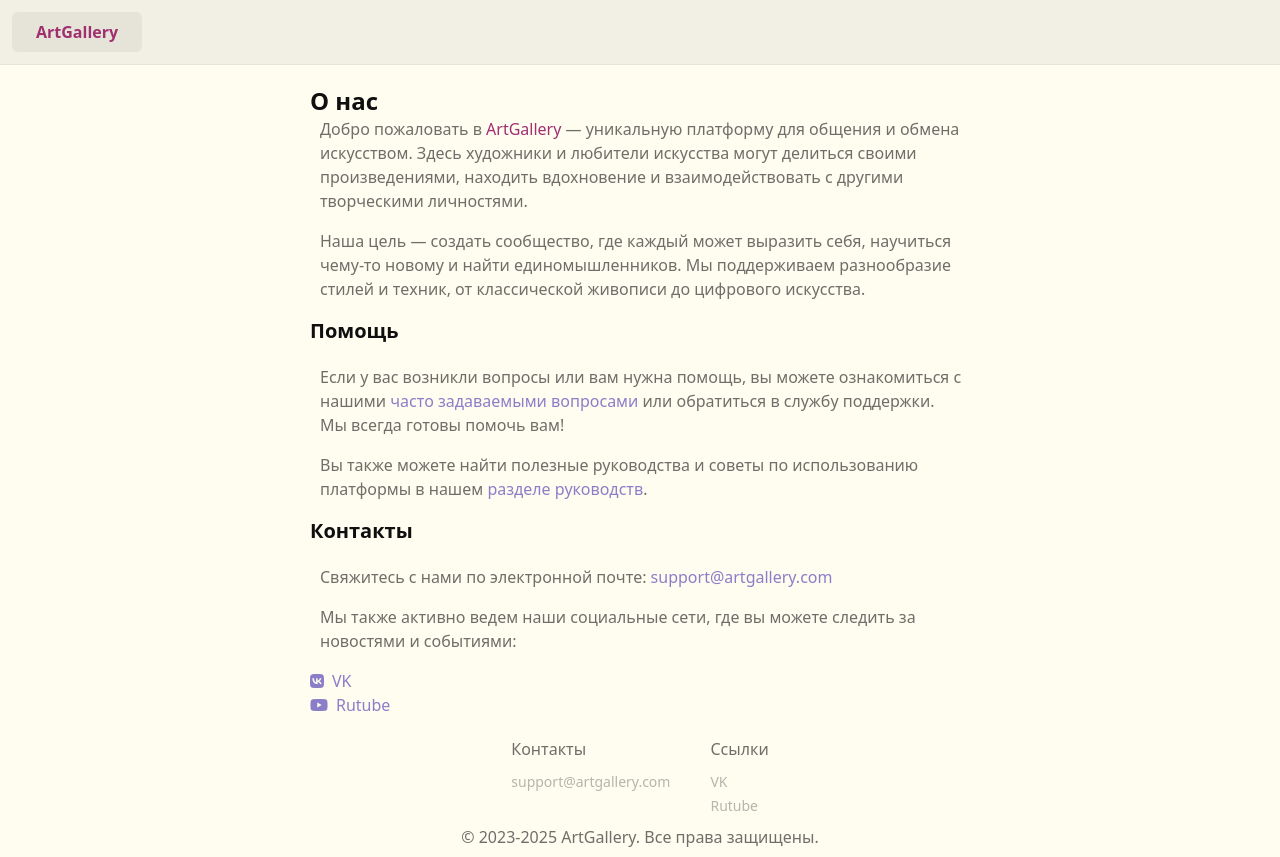
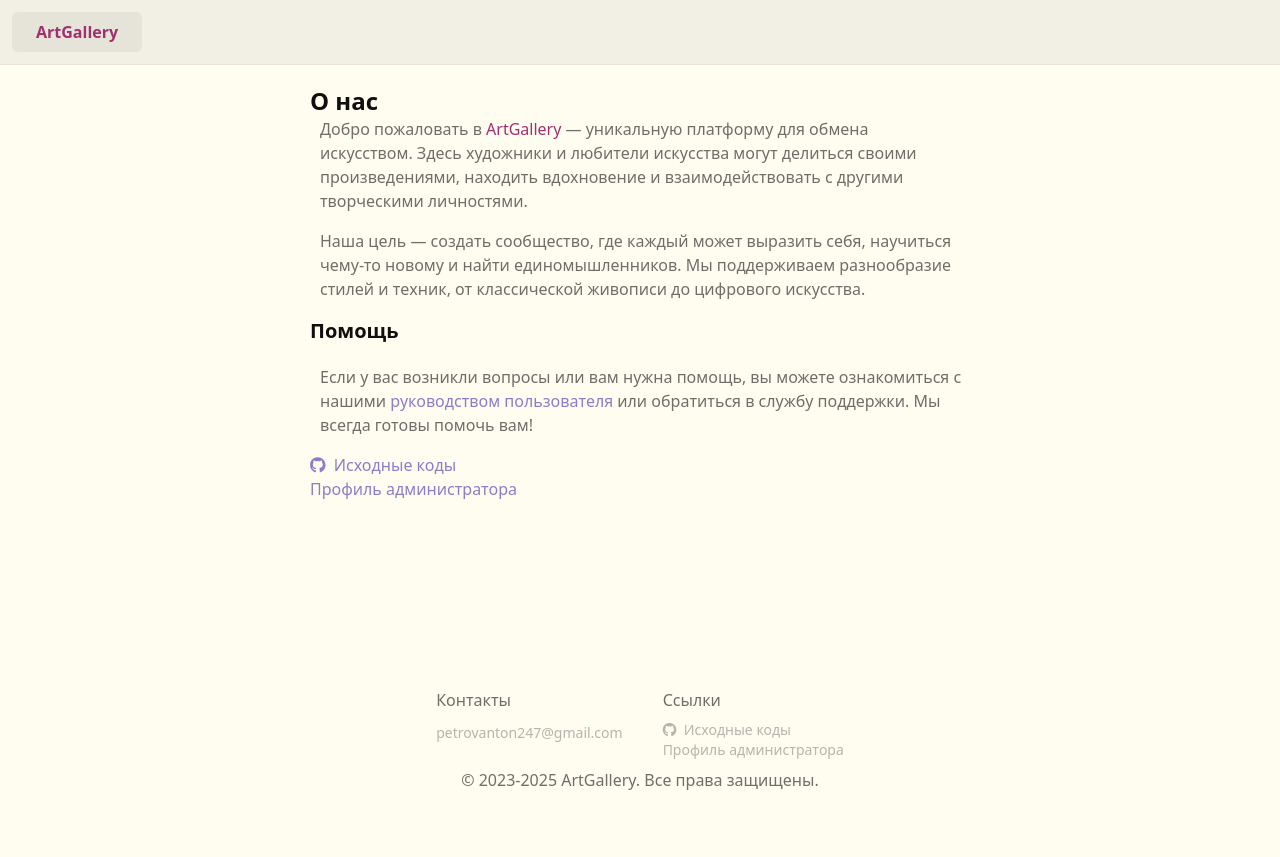
Before and after one commit to Katy248/art-gallery, a Vue app in the folder client/: page /about in a window 1280 px wide. After the commit the page ends 800 px from the top, so only its background shows below. Built offline with nearby package versions, Linux system fonts and the light colour scheme.

Commit message:
Update links

```diff
--- a/client/src/components/ChangesList.vue
+++ b/client/src/components/ChangesList.vue
@@ -1,20 +1,17 @@
 <script setup>
 import { ref } from "vue";
 import { Dialog, DialogPanel, TransitionRoot } from "@headlessui/vue";
-const changelogs = [
-    { title: "Версия 0.0.3", changes: ["Добавлено описание пользователя", "Добавлено изменение текста публикации", "Исправлена проблема при создании публикации"] },
-    { title: "Версия 0.0.2", changes: ["Добавлено удаление постов", "Добавлена роль администратора", "Добавлено отображение времени публикации (не только даты)"] },
-];
-
+import { CHANGELOGS } from "../data";
+const lastChange = ref(CHANGELOGS.filter((change) => !change.preview)[0]);
 const showModal = ref(false);
 </script>
 <template>
     <div class="bg-bg-2 p-4 rounded-lg flex flex-col gap-6">
         <h2 class="text-lg font-bold">Список изменений:</h2>
         <div class="flex flex-col gap-3">
-            <h3 class="font-bold mb-2"><i class="fa-solid fa-code-commit"></i> {{ changelogs[0].title }}</h3>
+            <h3 class="font-bold mb-2"><i class="fa-solid fa-code-commit"></i> {{ lastChange.title }}</h3>
             <ul>
-                <li v-for="change in changelogs[0].changes" :key="change" class="ps-2">• {{ change }}</li>
+                <li v-for="change in lastChange.changes" :key="change" class="ps-2">• {{ change }}</li>
             </ul>
         </div>
 
@@ -26,8 +23,11 @@ const showModal = ref(false);
                         <div class="bg-bg-2 p-8 rounded-lg flex flex-col gap-6 border-ui border">
                             <h2 class="text-lg font-bold">Список изменений:</h2>
                             <ul class="flex flex-col gap-3">
-                                <li v-for="version in changelogs" :key="version.title">
-                                    <h3 class="font-bold mb-2"><i class="fa-solid fa-code-commit"></i> {{ version.title }}</h3>
+                                <li v-for="version in CHANGELOGS" :key="version.title">
+                                    <h3 class="font-bold mb-2">
+                                        <i class="fa-solid fa-code-commit"></i> {{ version.title }}
+                                        <span v-if="version.preview" class="text-tx-2 font-normal">preview</span>
+                                    </h3>
                                     <ul>
                                         <li v-for="change in version.changes" :key="change" class="ps-2">• {{ change }}</li>
                                     </ul>
--- a/client/src/components/TheFooter.vue
+++ b/client/src/components/TheFooter.vue
@@ -1,5 +1,6 @@
 <script setup>
 import { ref } from "vue";
+import { CONTACTS, LINKS } from "../data";
 const currentYear = ref(new Date());
 </script>
 <template>
@@ -7,13 +8,24 @@ const currentYear = ref(new Date());
         <div class="flex gap-10 px-20 justify-center">
             <section>
                 <h5>Контакты</h5>
-                <a class="item" href="mailto:support@artgallery.com">support@artgallery.com</a>
+                <ul>
+                    <li v-for="contact in CONTACTS">
+                        <a class="item" :href="contact.url" target="_blank" :title="contact.name">
+                            <span v-if="contact.email">{{ contact.email }}</span>
+                            <span v-else>{{ contact.name }}</span>
+                        </a>
+                    </li>
+                </ul>
             </section>
             <section>
                 <h5>Ссылки</h5>
                 <ul>
-                    <li><a class="item" href="https://vk.com/artgallery" target="_blank">VK</a></li>
-                    <li><a class="item" href="https://rutube.ru/artgallery" target="_blank">Rutube</a></li>
+                    <li v-for="link in LINKS" class="item">
+                        <a :href="link.url" target="_blank">
+                            <i v-if="link.icon" :class="link.icon" class="me-1"></i>
+                            {{ link.name }}</a
+                        >
+                    </li>
                 </ul>
             </section>
         </div>
--- /dev/null
+++ b/client/src/data/index.js
@@ -0,0 +1,12 @@
+const CONTACTS = [{ name: "Почта автора", email: "petrovanton247@gmail.com", url: "mailto:petrovanton247@gmail.com" }];
+const LINKS = [
+    { name: "Исходные коды", url: "https://gitlab.com/side-projects133505/art-gallery", icon: "fab fa-github" },
+    { name: "Профиль администратора", url: "http://80.74.25.113:5173/user/1" },
+];
+const CHANGELOGS = [
+    { title: "Версия 0.0.4", preview: true, changes: ["Обновлено руководство", "Обновлены ссылки"] },
+    { title: "Версия 0.0.3", changes: ["Добавлено описание пользователя", "Добавлено изменение текста публикации", "Исправлена проблема при создании публикации"] },
+    { title: "Версия 0.0.2", changes: ["Добавлено удаление постов", "Добавлена роль администратора", "Добавлено отображение времени публикации (не только даты)"] },
+];
+
+export { CONTACTS, LINKS, CHANGELOGS };
--- a/client/src/views/AboutView.vue
+++ b/client/src/views/AboutView.vue
@@ -1,12 +1,13 @@
 <script setup>
 import { RouterLink } from "vue-router";
+import { LINKS } from "../data";
 </script>
 <template>
     <section class="plain-text">
         <h2>О нас</h2>
         <p>
-            Добро пожаловать в <span class="site-name">ArtGallery</span> — уникальную платформу для общения и обмена искусством. Здесь художники и любители искусства могут делиться своими
-            произведениями, находить вдохновение и взаимодействовать с другими творческими личностями.
+            Добро пожаловать в <span class="site-name">ArtGallery</span> — уникальную платформу для обмена искусством. Здесь художники и любители искусства могут делиться своими произведениями,
+            находить вдохновение и взаимодействовать с другими творческими личностями.
         </p>
         <p>
             Наша цель — создать сообщество, где каждый может выразить себя, научиться чему-то новому и найти единомышленников. Мы поддерживаем разнообразие стилей и техник, от классической живописи до
@@ -15,24 +16,26 @@ import { RouterLink } from "vue-router";
 
         <h3>Помощь</h3>
         <p>
-            Если у вас возникли вопросы или вам нужна помощь, вы можете ознакомиться с нашими <RouterLink to="/help">часто задаваемыми вопросами</RouterLink> или обратиться в службу поддержки. Мы
-            всегда готовы помочь вам!
-        </p>
-        <p>
-            Вы также можете найти полезные руководства и советы по использованию платформы в нашем
-            <RouterLink to="/help">разделе руководств</RouterLink>.
+            Если у вас возникли вопросы или вам нужна помощь, вы можете ознакомиться с нашими <RouterLink to="/help">руководством пользователя</RouterLink> или обратиться в службу поддержки. Мы всегда
+            готовы помочь вам!
         </p>
 
-        <h3>Контакты</h3>
+        <!-- <h3>Контакты</h3>
         <p>Свяжитесь с нами по электронной почте: <a href="mailto:support@artgallery.com">support@artgallery.com</a></p>
-        <p>Мы также активно ведем наши социальные сети, где вы можете следить за новостями и событиями:</p>
+        <p>Мы также активно ведем наши социальные сети, где вы можете следить за новостями и событиями:</p> -->
         <ul>
-            <li>
+            <li v-for="link in LINKS">
+                <a :href="link.url" target="_blank">
+                    <i v-if="link.icon" :class="link.icon" class="me-1"></i>
+                    {{ link.name }}</a
+                >
+            </li>
+            <!-- <li>
                 <a href="https://vk.com/artgallery" target="_blank"><i class="fab fa-vk pr-2"></i>VK</a>
             </li>
             <li>
                 <a href="https://rutube.ru/artgallery" target="_blank"><i class="fab fa-youtube pr-2"></i>Rutube</a>
-            </li>
+            </li> -->
         </ul>
     </section>
 </template>
--- a/client/src/views/HelpView.vue
+++ b/client/src/views/HelpView.vue
@@ -11,13 +11,19 @@ const siteName = "ArtGallery";
             >! Мы рады видеть вас здесь. Этот гайд поможет вам разобраться, как пользоваться нашим сайтом для обмена изображениями и общения.
         </p>
 
+        <h3>0. Навигация</h3>
+        <p>
+            Навигация на сайте происходит с помощью меню в левой верхней части страницы. Нажмите на кнопку с названием сайта и откроется меню навигации. По-умолчанию, вы можете перейти на страницы
+            "Главная", "О нас", "Помощь", "Регистрация" и "Вход".
+        </p>
+
         <h3>1. Регистрация и Вход</h3>
         <h4>1.1. Регистрация</h4>
-        <p>
-            Чтобы начать, вам необходимо зарегистрироваться. Нажмите на кнопку <q>Регистрация</q> на главной странице и заполните необходимые поля (имя пользователя, адрес электронной почты и пароль).
-        </p>
+        <p>Чтобы начать, вам необходимо зарегистрироваться. Нажмите на кнопку <q>Регистрация</q> в меню навигации и заполните необходимые поля (имя пользователя, адрес электронной почты и пароль).</p>
+
         <h4>1.2. Вход</h4>
         <p>Если у вас уже есть аккаунт, нажмите на кнопку "Вход", введите свои учетные данные и нажмите "Войти".</p>
+
         <h4>1.3. Выход из аккаунта</h4>
         <p>Чтобы выйти из своего аккаунта, нажмите на кнопку "Выход" в меню. Это обеспечит безопасность вашего аккаунта.</p>
 
--- a/client/src/views/auth/RegisterView.vue
+++ b/client/src/views/auth/RegisterView.vue
@@ -27,7 +27,7 @@ const onSubmit = () => {
         <form class="bg-bg-2 p-4 rounded-lg flex flex-col gap-4 w-full sm:w-fit" @submit.prevent="onSubmit">
             <div class="input-group">
                 <label>Имя:</label>
-                <input v-model="name" class="text-entry" placeholder="CoolGuy" autocomplete="username" />
+                <input v-model="name" class="text-entry" placeholder="CoolGuy" autocomplete="name" />
             </div>
             <div class="input-group">
                 <label>Email:</label>
```
